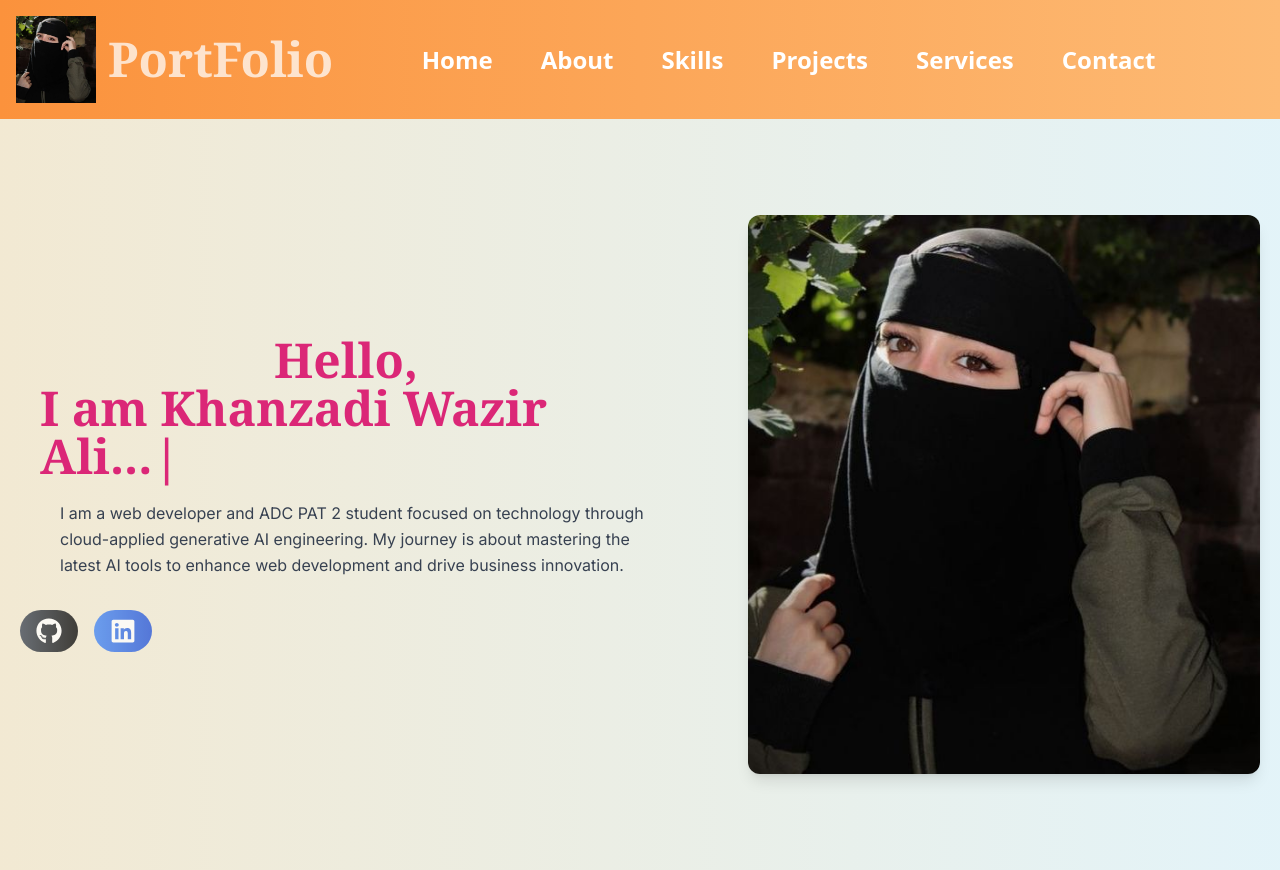
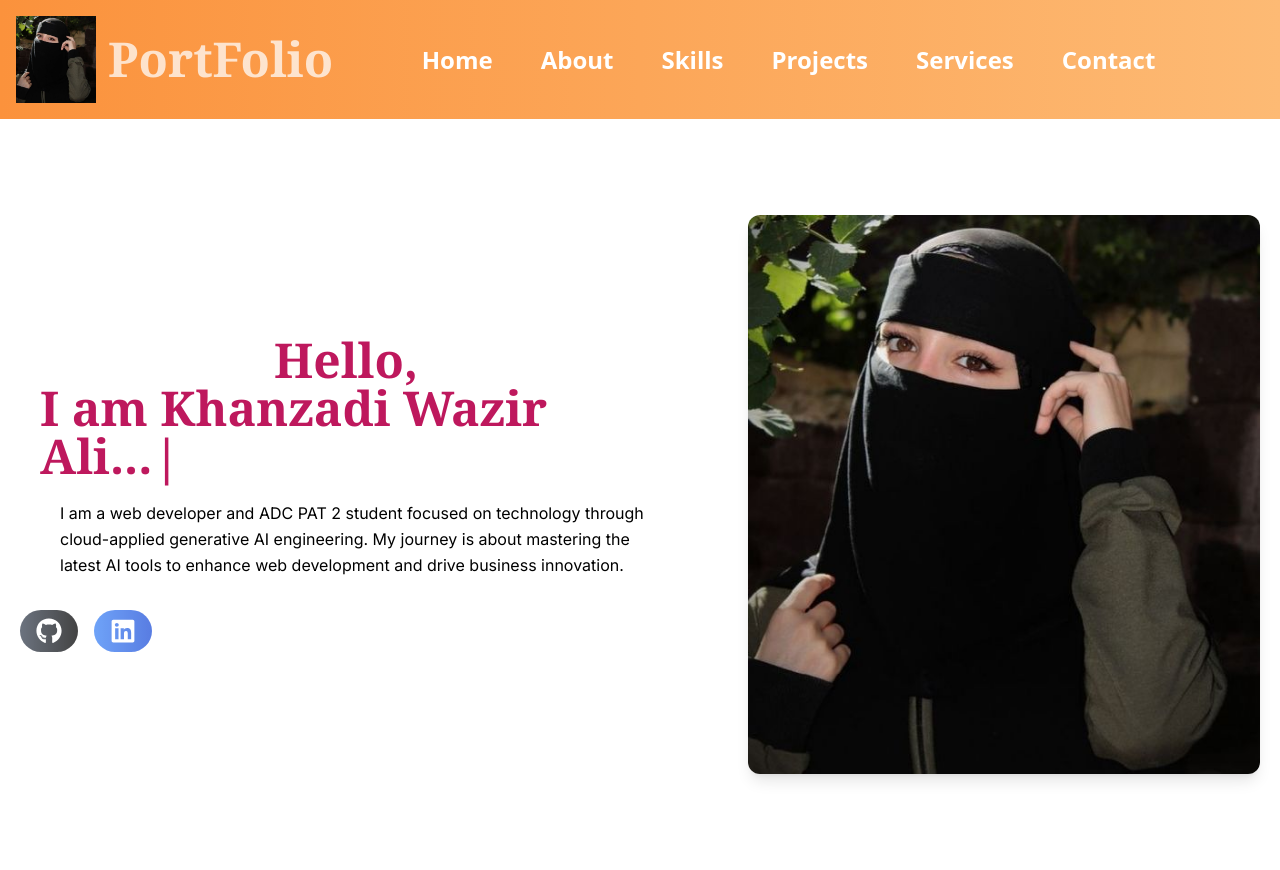
Before and after one commit to khanzadigithubid/Next-Portfolio, a Next.js app: page /Home in a window 1280 px wide. Built offline with nearby package versions, Linux system fonts and the light colour scheme.

Commit message:
Update page.tsx

```diff
--- a/src/app/Home/page.tsx
+++ b/src/app/Home/page.tsx
@@ -8,11 +8,11 @@ import Link from "next/link";
 
 const Hero = () => {
   return (
-    <section className="animate-background text-gray-800 body-font">
+    <section className="bg-white text-gray-800 body-font"> {/* Set solid white background */}
       <div className="container mx-auto flex px-5 py-24 md:flex-row flex-col items-center">
         <div className="lg:flex-grow md:w-1/2 lg:pr-24 md:pr-16 flex flex-col md:items-start md:text-left mb-16 md:mb-0 items-center text-center animate-fadeIn">
 
-          <h1 className="title-font text-5xl mb-5 text-pink-600 font-serif font-bold ml-5 hover:text-gray-800 transition-all duration-500 transform hover:scale-110">
+          <h1 className="title-font text-5xl mb-5 text-pink-700 font-serif font-bold ml-5 hover:text-black transition-all duration-500 transform hover:scale-110">
             <div>
               <h1 className="flex justify-center items-center">Hello,</h1>
               <Typewriter
@@ -24,7 +24,7 @@ const Hero = () => {
               />
             </div>
           </h1>
-          <p className="mb-8 leading-relaxed ml-10 text-gray-700"
+          <p className="mb-8 leading-relaxed ml-10 text-black"
              data-aos="fade-up"
              data-aos-easing="ease-out-cubic"
              data-aos-duration="1500">
@@ -61,17 +61,9 @@ const Hero = () => {
         </div>
       </div>
 
+      {/* Remove the background animation styles */}
       <style jsx>{`
-        @keyframes backgroundAnimation {
-          0% { background-position: 0% 50%; }
-          50% { background-position: 100% 50%; }
-          100% { background-position: 0% 50%; }
-        }
-        .animate-background {
-          background: linear-gradient(270deg, #e1f5fe, #ffe0b2, #fff9c4);
-          background-size: 400% 400%;
-          animation: backgroundAnimation 15s ease infinite;
-        }
+        // You can remove the entire keyframes and animation if not needed
       `}</style>
     </section>
   );
```
